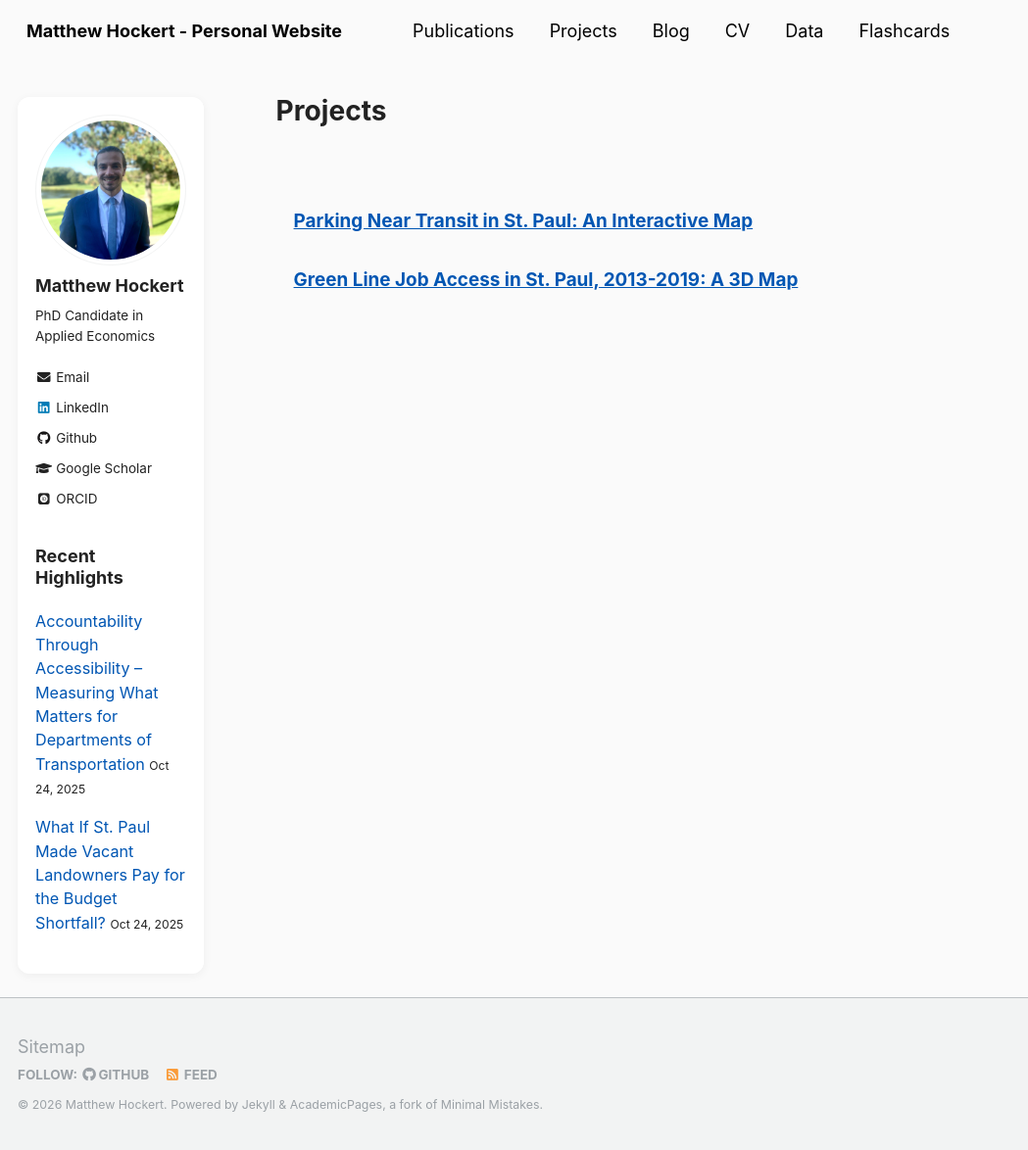
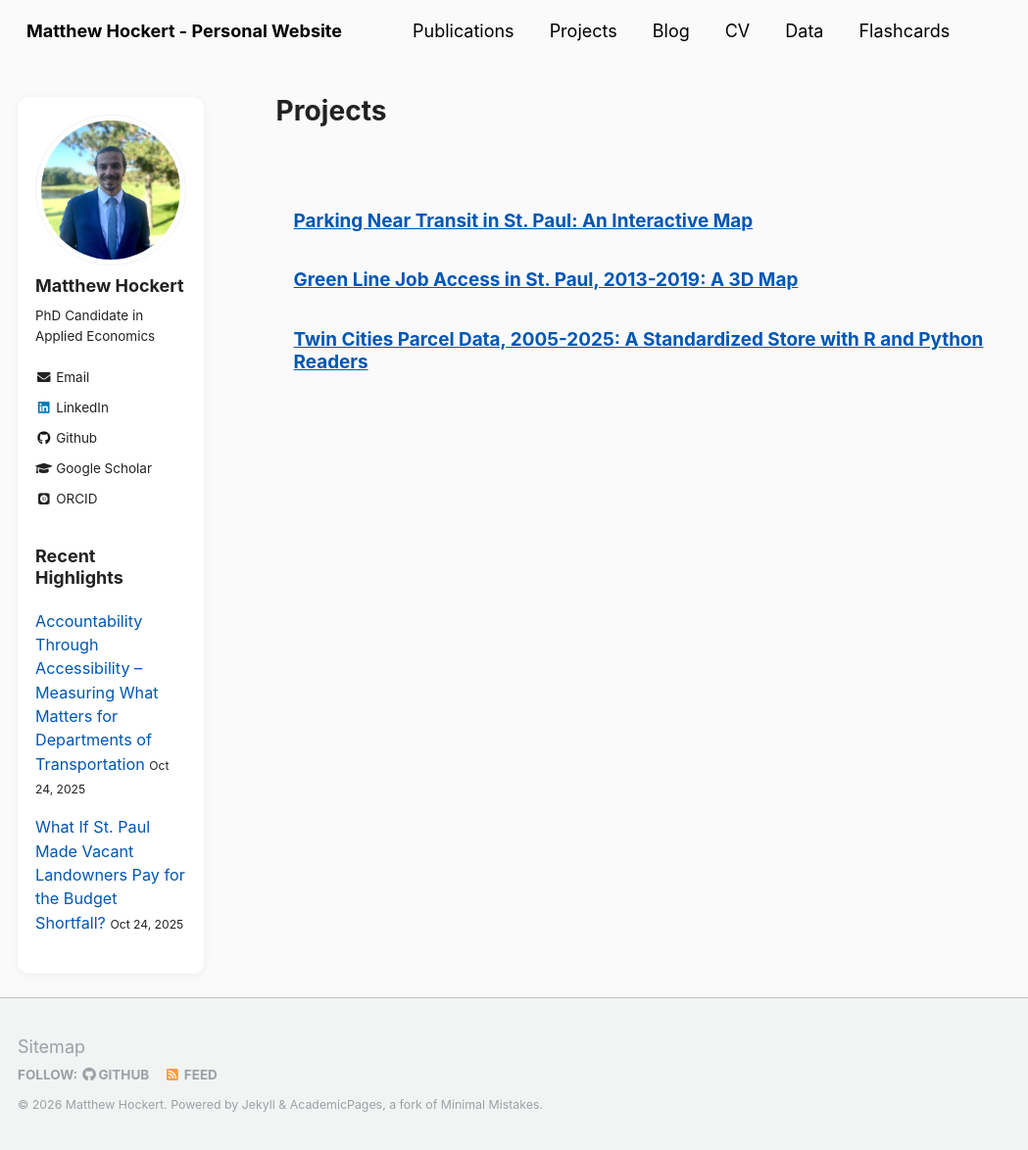
Before and after one commit to MatthewHockert/MatthewHockert.github.io, a Jekyll site: the page built from _pages/projects.md, in a window 1280 px wide and 1174 px high. Shown: the whole window at 98% size, without its empty margins (0-1049 px from the left). Built offline with Jekyll 4.4.1, drawn with Linux system fonts in a browser that asks for light colours; some web fonts are replaced.

Commit message:
Add parcel_data repo to Projects

```diff
--- a/_pages/projects.md
+++ b/_pages/projects.md
@@ -9,3 +9,5 @@ nav: true
 ### [Parking Near Transit in St. Paul: An Interactive Map](/files/maps/stpaul_transit_parking.html)
 
 ### [Green Line Job Access in St. Paul, 2013-2019: A 3D Map](/files/maps/green_line_access_3d.html)
+
+### [Twin Cities Parcel Data, 2005-2025: A Standardized Store with R and Python Readers](https://github.com/MatthewHockert/parcel_data)
```
